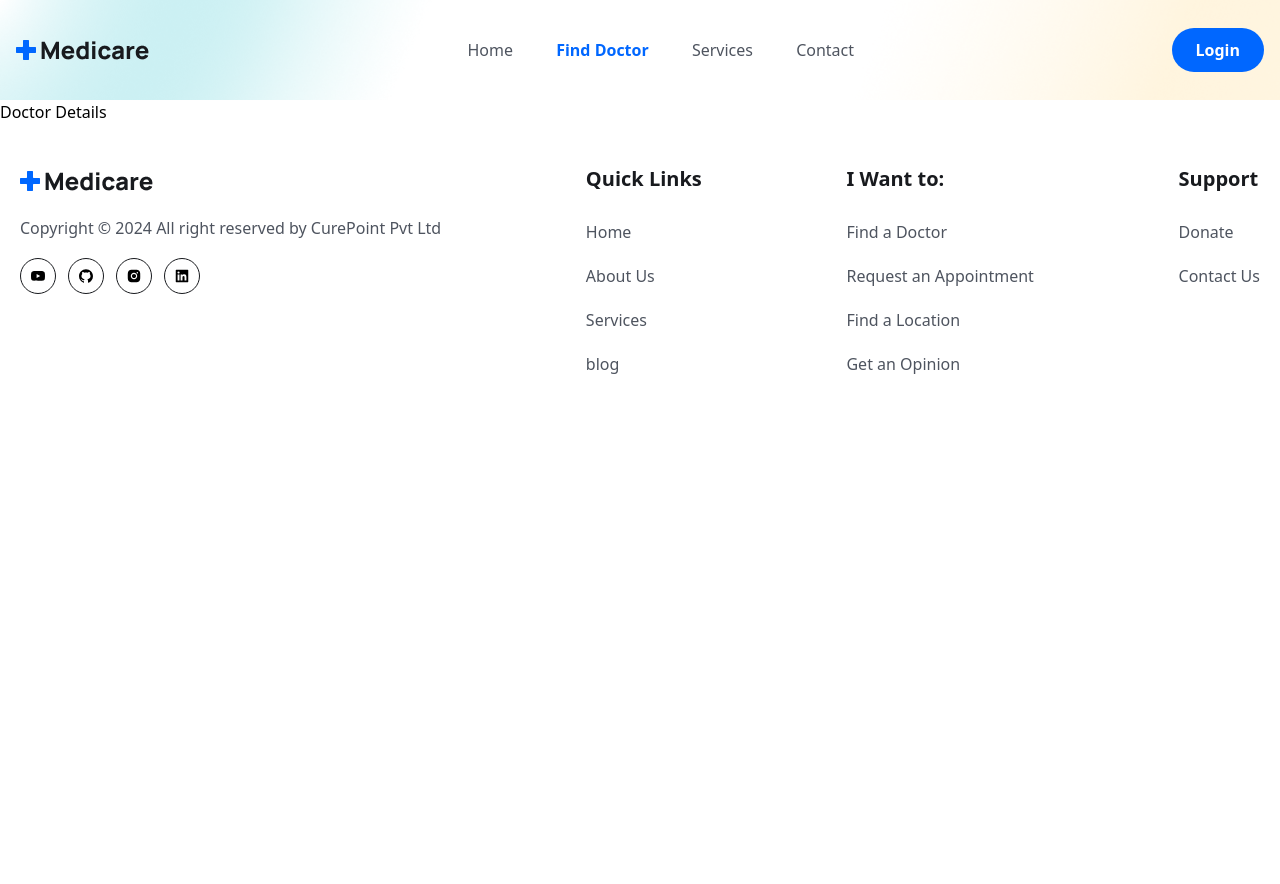
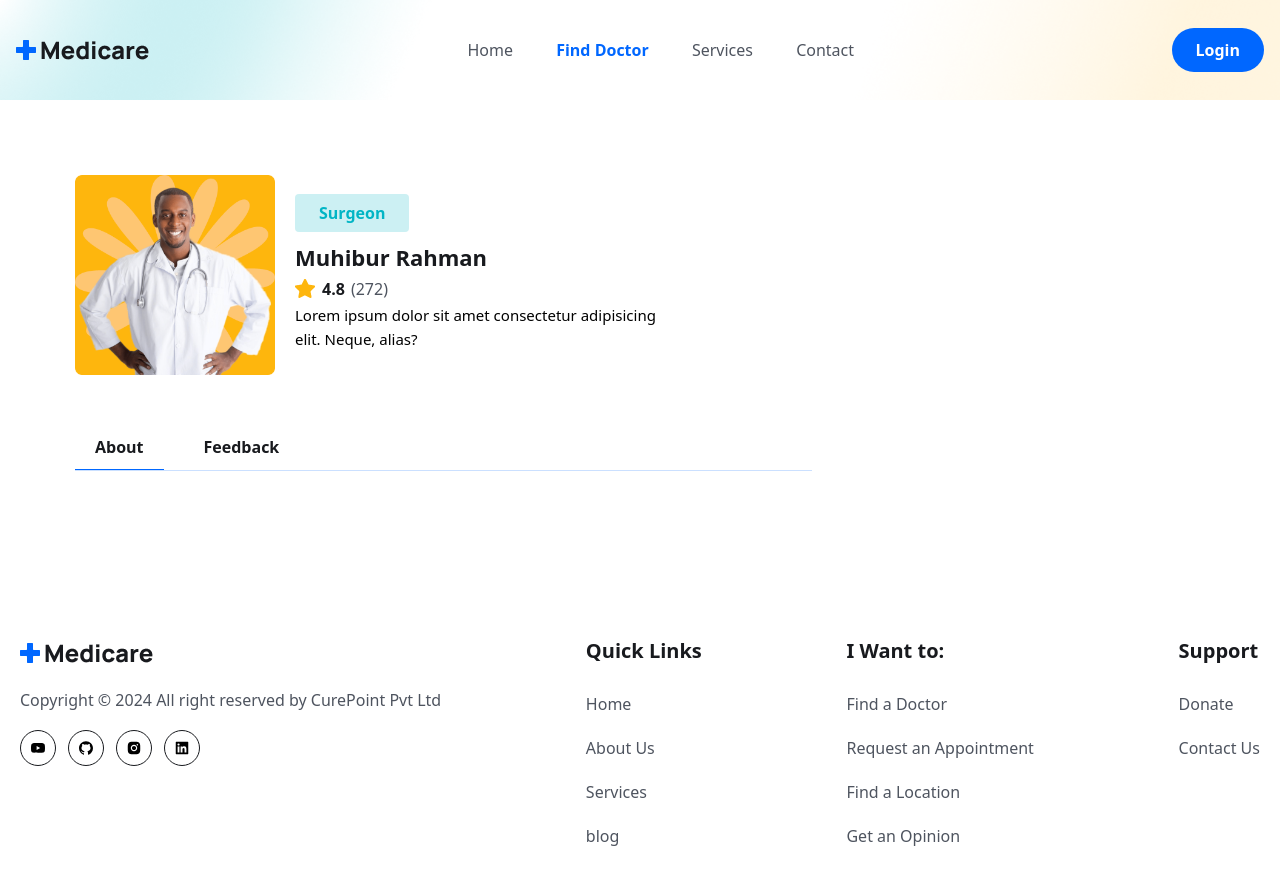
Before and after one commit to subarnoturja/curepoint-client, a React (Vite) app: page /doctors/1 in a window 1280 px wide. Shown: the top 884 px of the page. Before the commit the page ends 800 px from the top, so only its background shows below. Built offline with nearby package versions, Linux system fonts and the light colour scheme.

Commit message:
tabs added in doctor details page

```diff
--- /dev/null
+++ b/src/pages/Doctors/DoctorAbout.jsx
@@ -0,0 +1,11 @@
+
+
+const DoctorAbout = () => {
+    return (
+        <div>
+
+        </div>
+    );
+};
+
+export default DoctorAbout;
--- a/src/pages/Doctors/DoctorDetails.jsx
+++ b/src/pages/Doctors/DoctorDetails.jsx
@@ -1,10 +1,58 @@
+import { useState } from "react";
+import doctorImg from "../../assets/images/doctor-img01.png";
+import starIcon from "../../assets/images/Star.png";
 
 const DoctorDetails = () => {
+
+    const [tab, setTab] = useState('about');
+
     return (
-        <div>
-           <h2>Doctor Details</h2>
+    <section>
+      <div className="max-w-[1170px] px-5 mx-auto">
+        <div className="grid md:grid-cols-3 gap-[50px]">
+          <div className="md:col-span-2">
+            <div className="flex items-center gap-5">
+              <figure className="max-w-[200px] max-h-[200px]">
+                <img src={doctorImg} alt="" className="w-full" />
+              </figure>
+              <div>
+                <span className="bg-[#CCF0F3] text-irisBlueColor py-1 px-6 lg:py-2 lg:px-6 text-[12px] leading-4 lg:text-[16px] lg:leading-7 font-semibold rounded">
+                  Surgeon
+                </span>
+                <h3 className="text-headingColor text-[22px] leading-9 mt-3 font-bold">
+                  Muhibur Rahman
+                </h3>
+                <div className="flex items-center gap-[6px]">
+                  <span className="flex items-center gap-[6px] text-[14px] leading-5 lg:text-[16px] lg:leading-7 font-semibold text-headingColor">
+                    <img src={starIcon} alt="" /> 4.8
+                  </span>
+                  <span className="text-[14px] leading-5 lg:text-[16px] lg:leading-7 font-[400] text-textColor">
+                    (272)
+                  </span>
+                </div>
+                <p className="text_para text-[14px] leading-6 md:text-[15px] lg:max-w-[390px]">
+                  Lorem ipsum dolor sit amet consectetur adipisicing elit.
+                  Neque, alias?
+                </p>
+              </div>
+            </div>
+            <div className="mt-[50px] border-b border-solid border-[#0066ff34]">
+              <button onClick={() => setTab('about')} className={`${tab === 'about' && 'border-b border-solid border-primaryColor'} py-2 px-5 mr-5 text-[16px] leading-7 text-headingColor font-semibold`}>
+                About
+              </button>
+              <button onClick={() => setTab('feedback')} className={`${tab === 'feedback' && 'border-b border-solid border-primaryColor'} py-2 px-5 mr-5 text-[16px] leading-7 text-headingColor font-semibold`}>
+                Feedback
+              </button>
+            </div>
+            <div className="mt-[50px]">
+
+            </div>
+          </div>
+          <div></div>
         </div>
-    );
+      </div>
+    </section>
+  );
 };
 
 export default DoctorDetails;
--- a/src/pages/Doctors/Doctors.jsx
+++ b/src/pages/Doctors/Doctors.jsx
@@ -1,5 +1,6 @@
 import { doctors } from "../../assets/data/doctors";
 import DoctorCard from "../../components/Doctors/DoctorCard";
+import Testimonials from "../../components/Testimonials/Testimonials";
 
 const Doctors = () => {
   return (
@@ -21,11 +22,21 @@
       </section>
       <section>
         <div className="container">
-          <div className="grid grid-cols-1 sm:grid-cols-2 md:grid-cols-4 gap-5">
+          <div className="grid grid-cols-1 sm:grid-cols-2 md:grid-cols-3 lg:grid-cols-4 gap-5">
             {doctors.map((doctor) => (
               <DoctorCard key={doctor.id} doctor={doctor}></DoctorCard>
             ))}
           </div>
+        </div>
+      </section>
+      <section>
+        <div className="container">
+          <div className="xl:w-[470px] mx-auto">
+            <h2 className="heading text-center">What our patient say</h2>
+            <p className="text__para text-center">Hear from our patients about their experiences and how our care has made a difference in their lives.
+            </p>
+          </div>
+          <Testimonials></Testimonials>
         </div>
       </section>
     </>
```
